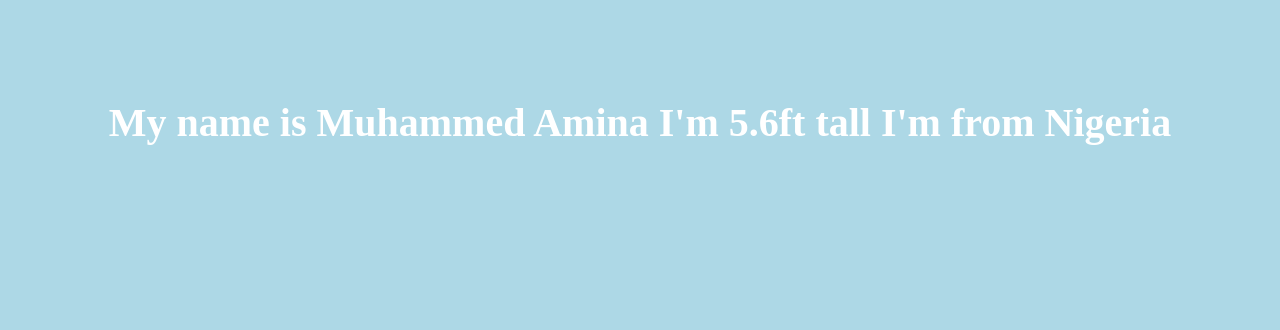
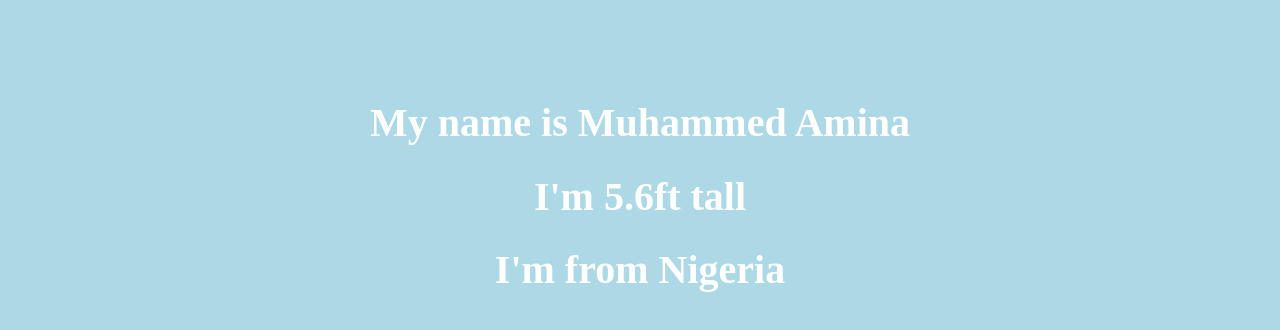
Before and after one commit to mimalson/print-name-country-height-, a plain HTML site: page index.html in a window 1280 px wide. Drawn offline with Linux system fonts and the light colour scheme.

Commit message:
Update index.html

```diff
--- a/index.html
+++ b/index.html
@@ -20,8 +20,8 @@
 
 <body>
     <script>
-        document.write("<h1> My name is Muhammed Amina </h1")
-        document.write("<h1> I'm 5.6ft tall</h1")
+        document.write("<h1> My name is Muhammed Amina </h1" + "<br>")
+        document.write("<h1> I'm 5.6ft tall</h1" + "<br>")
         document.write("<h1> I'm from Nigeria </h1")
     </script>
 </body>
```
